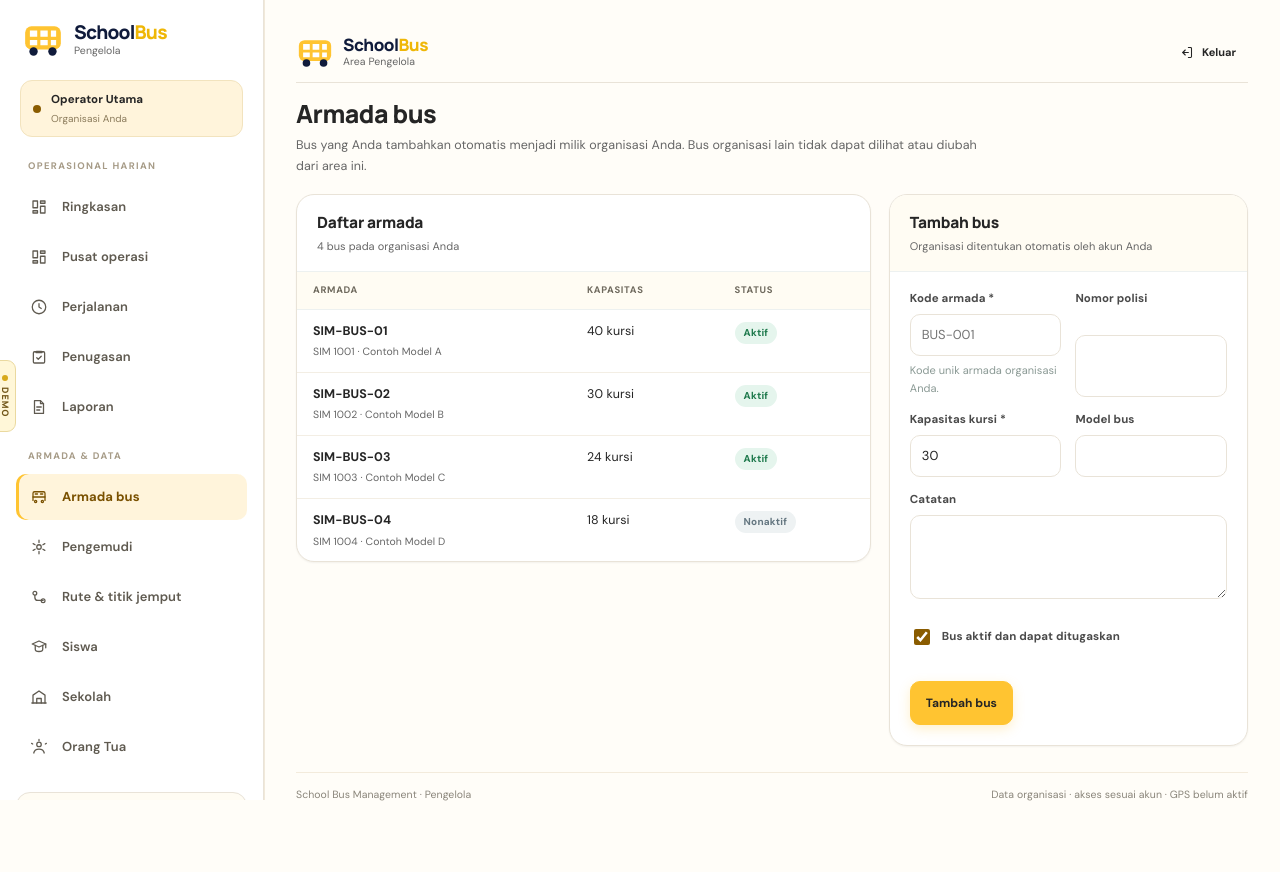
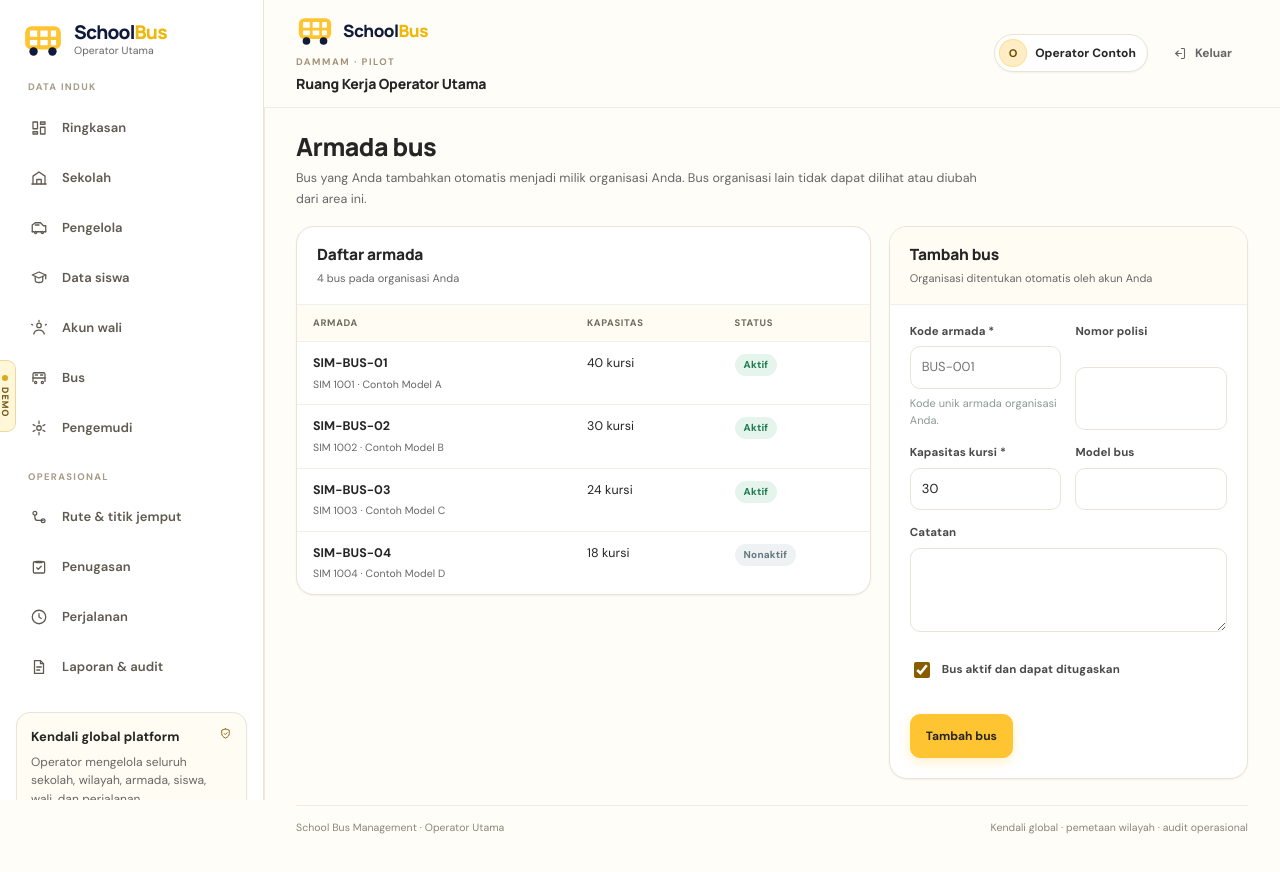
Before and after one commit to irusandi-hub/school-bus-management, a Next.js app: page /operator/bus in a window 1280 px wide. Shown: the top 872 px of the page. Before the commit the page ends 844 px from the top, so only its background shows below. Built offline with nearby package versions, Linux system fonts and the light colour scheme.

Commit message:
feat(operator): consolidate administration into one workspace

```diff
--- a/app/operator/layout.tsx
+++ b/app/operator/layout.tsx
@@ -1,69 +1,70 @@
 import type { Metadata } from "next";
 import { BrandLogo } from "@/components/brand-logo";
-import { OperatorNav } from "@/components/operator/OperatorNav";
+import { AdminNav } from "@/components/admin/AdminNav";
 import { ConfigNotice } from "@/components/admin/ui";
 import { BottomNav } from "@/components/ui/BottomNav";
 import { Icon } from "@/components/ui/Icon";
-import { operatorBottomNav } from "@/components/ui/nav-config";
+import { adminBottomNav, adminGroups } from "@/components/ui/nav-config";
 import { requireOperator } from "@/lib/auth";
 import { signOutAction } from "@/lib/auth-actions";
+import { MobileMenu } from "@/components/ui/MobileMenu";
 
-export const metadata: Metadata = { title: "Pengelola | School Bus" };
-
+export const metadata: Metadata = { title: "Operator | School Bus" };
 export const dynamic = "force-dynamic";
 
+/** One global workspace for all platform administration and operations. */
 export default async function OperatorLayout({ children }: { children: React.ReactNode }) {
   const access = await requireOperator();
   if (access.status === "unconfigured") return <ConfigNotice />;
 
-  const { operator } = access;
+  const viewer = access.viewer;
+  const initials = (viewer.profile?.full_name || viewer.email || "OP")
+    .split(/\\s+/)
+    .filter(Boolean)
+    .slice(0, 2)
+    .map((part) => part[0]?.toUpperCase())
+    .join("");
 
   return (
     <div className="app-shell admin-shell operator-shell">
       <aside className="sidebar">
-        <BrandLogo
-          href="/operator"
-          subtitle="Pengelola"
-          ariaLabel="School Bus Pengelola"
-          className="brand"
-        />
-        <div className="org-chip" title={operator.name}>
-          <span className="org-chip-dot" aria-hidden="true" />
-          <div>
-            <strong>{operator.name}</strong>
-            <small>Organisasi Anda</small>
-          </div>
-        </div>
-        <div className="nav-group">
-          <OperatorNav />
-        </div>
+        <BrandLogo href="/operator" subtitle="Operator Utama" ariaLabel="School Bus Operator" className="brand" />
+        <div className="nav-group"><AdminNav /></div>
         <div className="sidebar-bottom">
-          <span className="security-icon">
-            <Icon name="shield" size={13} />
-          </span>
-          <strong>Akses terbatas organisasi</strong>
-          <p>Armada, pengemudi, siswa, dan perjalanan hanya milik organisasi ini.</p>
+          <span className="security-icon"><Icon name="shield" size={13} /></span>
+          <strong>Kendali global platform</strong>
+          <p>Operator mengelola seluruh sekolah, wilayah, armada, siswa, wali, dan perjalanan.</p>
         </div>
       </aside>
-
       <main className="main">
-        <header className="operator-header compact-area-header">
-          <BrandLogo href="/operator" subtitle="Area Pengelola" size="sm" />
-          <form action={signOutAction}>
-            <button className="btn btn-ghost btn-sm" type="submit">
-              <Icon name="logout" size={15} />
-              Keluar
-            </button>
-          </form>
+        <header className="topbar">
+          <MobileMenu groups={adminGroups} rootHref="/operator" areaLabel="Operator Utama"
+            note="Seluruh data dan operasional platform berada dalam satu ruang kerja Operator." />
+          <div className="workspace-heading">
+            <BrandLogo size="sm" />
+            <div className="topbar-title">
+              <div className="eyebrow">DAMMAM · PILOT</div>
+              <div className="admin-topbar-role">Ruang Kerja Operator Utama</div>
+            </div>
+          </div>
+          <div className="top-actions">
+            <span className="account-chip" title={viewer.email ?? undefined}>
+              <span className="account-avatar" aria-hidden="true">{initials || "OP"}</span>
+              <span className="account-name">{viewer.profile?.full_name || viewer.email}</span>
+            </span>
+            <form action={signOutAction}>
+              <button className="btn btn-ghost" type="submit"><Icon name="logout" size={15} />Keluar</button>
+            </form>
+          </div>
         </header>
         {children}
         <footer className="page-footer">
-          <span>School Bus Management · Pengelola</span>
-          <span>Data organisasi · akses sesuai akun · GPS belum aktif</span>
+          <span>School Bus Management · Operator Utama</span>
+          <span>Kendali global · pemetaan wilayah · audit operasional</span>
         </footer>
       </main>
-
-      <BottomNav items={operatorBottomNav} rootHref="/operator" ariaLabel="Navigasi seluler pengelola" />
+      <BottomNav items={adminBottomNav.map((item) => ({ ...item, href: item.href === "/admin" ? "/operator" : item.href }))}
+        rootHref="/operator" ariaLabel="Navigasi Operator" />
     </div>
   );
 }
```
